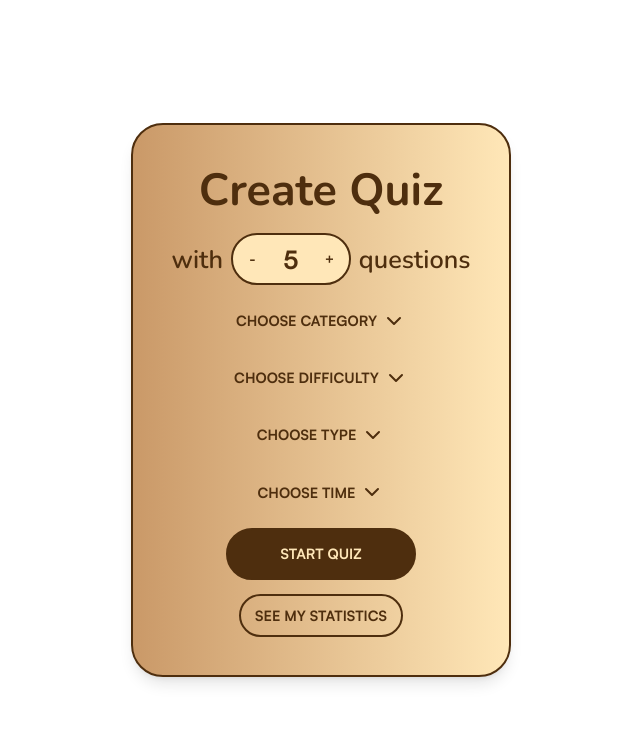
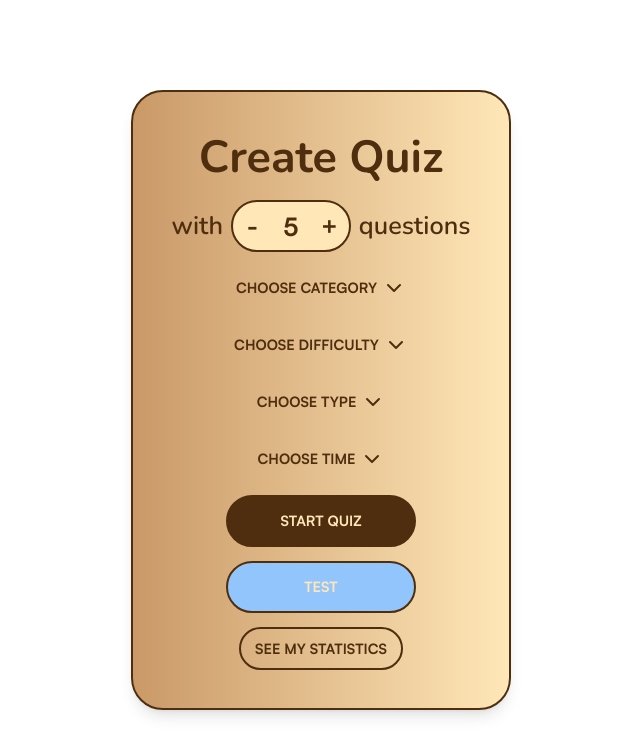
Before and after one commit to Arden27/React_01.24, a React (Vite) app: page / in a window 1280 px wide. Shown: the top 756 px of the page, without its empty margins (319-959 px from the left). Built offline with nearby package versions, Linux system fonts and the light colour scheme.

Commit message:
test twMerge

```diff
--- a/package.json
+++ b/package.json
@@ -14,7 +14,8 @@
   "dependencies": {
     "react": "^18.2.0",
     "react-dom": "^18.2.0",
-    "react-router-dom": "^6.22.0"
+    "react-router-dom": "^6.22.0",
+    "tailwind-merge": "^2.2.1"
   },
   "devDependencies": {
     "@types/node": "^20.11.14",
--- a/src/components/Button.tsx
+++ b/src/components/Button.tsx
@@ -1,4 +1,5 @@
 import React from 'react'
+import { twMerge } from 'tailwind-merge'
 
 function getButtonStyles(format: string): string {
   const types = format ? format.split(' ') : []
@@ -46,11 +47,11 @@
   return (
     <button
       ref={ref}
-      className={`relative flex items-center justify-center rounded-[2rem] font-btn text-sm uppercase text-text transition-colors duration-300 ease-in-out hover:bg-text
-      hover:text-header active:top-[2px] active:opacity-90
-
-      ${className}
-      ${buttonStyles}`}
+      className={twMerge('relative flex items-center justify-center rounded-[2rem] font-btn text-sm uppercase text-texttransition-colors duration-300 ease-in-out hover:bg-text hover:text-header active:top-[2px] active:opacity-90', buttonStyles, className)}
+      // className={`relative flex items-center justify-center rounded-[2rem] font-btn text-sm uppercase text-text transition-colors duration-300 ease-in-out hover:bg-text
+      // hover:text-header active:top-[2px] active:opacity-90
+      // ${buttonStyles}
+      // ${className}`}
       {...props}>
       {children}
     </button>
--- a/src/screens/CreateQuizScreen.tsx
+++ b/src/screens/CreateQuizScreen.tsx
@@ -4,9 +4,14 @@
 import { Button } from '@/components/Button'
 import { DropdownMenu } from '@/components/DropdownMenu'
 import { SetQuantityGroup } from '@/components/SetQuantityGroup'
+import { twMerge } from 'tailwind-merge'
 
 export function CreateQuizScreen() {
   const navigate = useNavigate()
+
+  const className = ['bg-red-300']
+  const className2 = ['bg-blue-300']
+
 
   return (
     <div className="relative m-lg flex max-w-xl flex-col items-center justify-center gap-xs rounded-[2rem] border-2 border-solid border-text bg-gradient-to-r from-bg2 to-bg3 p-lg shadow-lg">
@@ -41,8 +46,11 @@
         </DropdownMenu>
       ))}
 
-      <Button format="lg border fill" onClick={() => navigate(ROUTES.play)}>
+      <Button format="lg fill border" className='' onClick={() => navigate(ROUTES.play)}>
         Start quiz
+      </Button>
+      <Button format="lg fill border" className={twMerge("bg-white", className, className2)}>
+        Test
       </Button>
       <Button format="sm border" onClick={() => navigate(ROUTES.statistics)}>
         See my statistics
--- a/src/screens/StatisticsScreen.tsx
+++ b/src/screens/StatisticsScreen.tsx
@@ -63,7 +63,7 @@
               step={0.0001}
               className="relative w-48 rounded-[2rem] border-2 border-text bg-gradient-to-r from-bg3 to-bg2"
               classNameButtons="text-lg"
-              classNameInput="text-lg w-32"
+              classNameInput="text-lg w-3xl"
               initialState={scalingGap}
               setExternalQuantity={setScalingGap}
             />
@@ -73,13 +73,13 @@
 
       {/* Card Display Section */}
       <div
-        className="group relative flex h-[500px] w-[300px] max-w-xl flex-col items-center justify-center gap-lg rounded-[2rem] border-solid border-text bg-gradient-to-r from-bg3 to-bg2 shadow-lg transition duration-500 ease-in-out"
+        className="group relative flex h-[500px] w-[300px] max-w-xl flex-col items-center justify-center gap-lg rounded-[2rem] border-solid border-text bg-gradient-to-r from-bg3 to-bg2 transition duration-500 ease-in-out"
         onMouseEnter={() => setIsHovered(false)}
         onMouseLeave={() => setIsHovered(true)}>
         {Array.from({ length: cardCount }, (_, index) => (
           <div
             key={index}
-            className="absolute flex h-full w-full max-w-xl flex-col items-center justify-center gap-lg rounded-[2rem] shadow-lg transition duration-500 ease-in-out"
+            className="absolute flex h-full w-full max-w-xl flex-col items-center justify-center gap-lg rounded-[2rem] transition duration-500 ease-in-out shadow-md"
             style={{
               zIndex: -10 - index * 1,
               backgroundColor: getColor(index),
```
Also changed, not shown: 1 other file (tests, documents, lock files or other folders).
